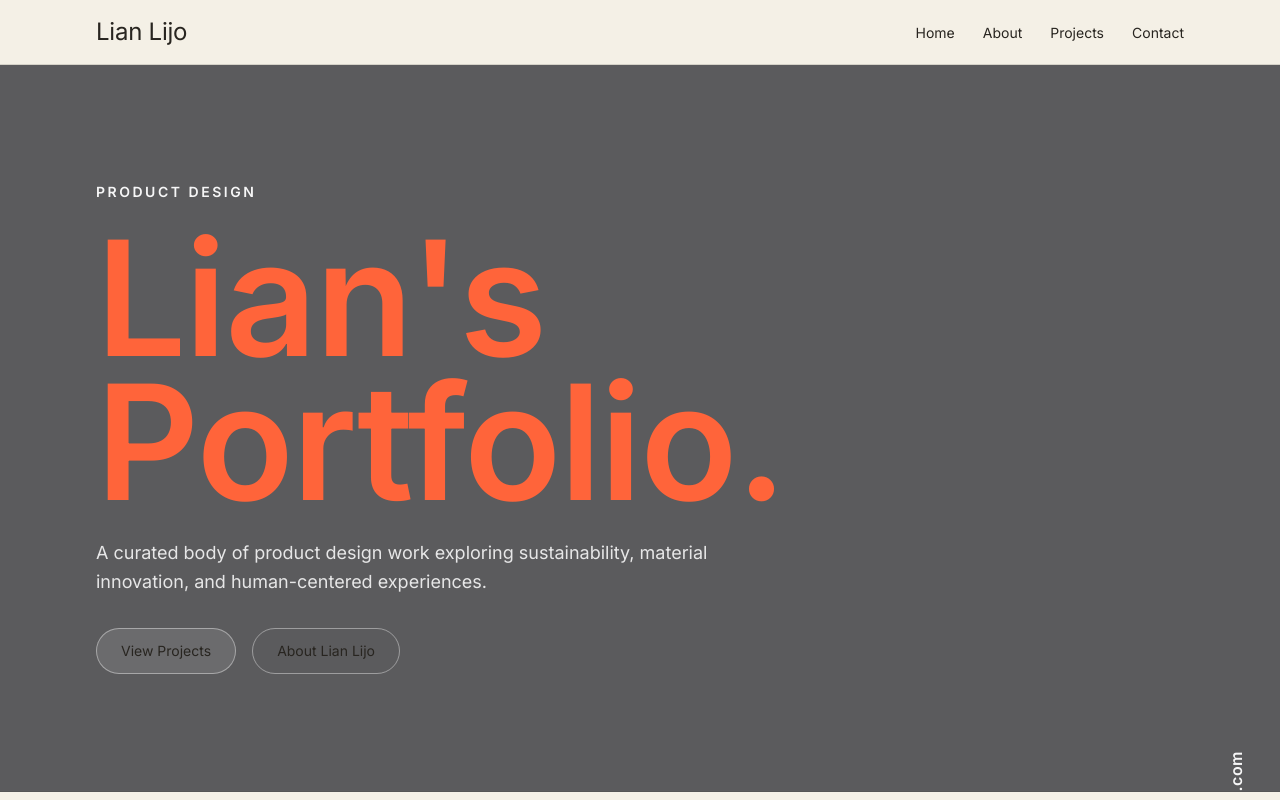
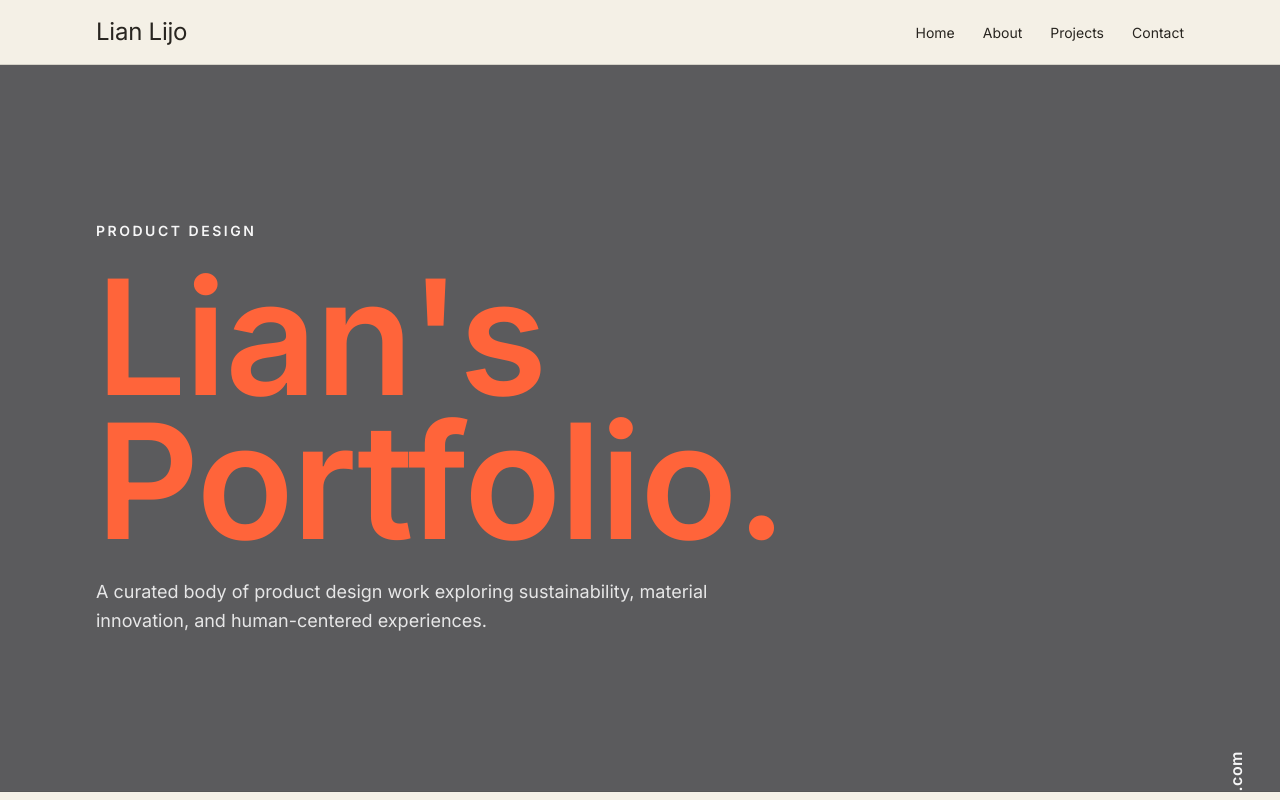
Before and after one commit to xatdev/lian-portfolio, a Next.js app: page / in a window 1280 px wide. Shown: the top 800 px of the page. Built offline with nearby package versions, Linux system fonts and the light colour scheme.

Commit message:
Remove landing hero CTA buttons

```diff
--- a/src/app/page.tsx
+++ b/src/app/page.tsx
@@ -19,20 +19,6 @@ export default function Home() {
               A curated body of product design work exploring sustainability, material innovation, and human-centered
               experiences.
             </p>
-            <div className="flex flex-wrap gap-4 pt-2">
-              <Link
-                href="/projects"
-                className="rounded-full border border-white/40 bg-white/10 px-6 py-3 text-sm text-white transition hover:bg-white hover:text-[#4a4a4c]"
-              >
-                View Projects
-              </Link>
-              <Link
-                href="/about"
-                className="rounded-full border border-white/40 px-6 py-3 text-sm text-white/90 transition hover:border-white hover:text-white"
-              >
-                About Lian Lijo
-              </Link>
-            </div>
           </div>
         </AnimatedReveal>
         <p className="absolute bottom-10 right-6 origin-bottom-right -rotate-90 text-sm font-semibold tracking-[0.03em] text-white/95 md:right-8 md:text-base">
```
